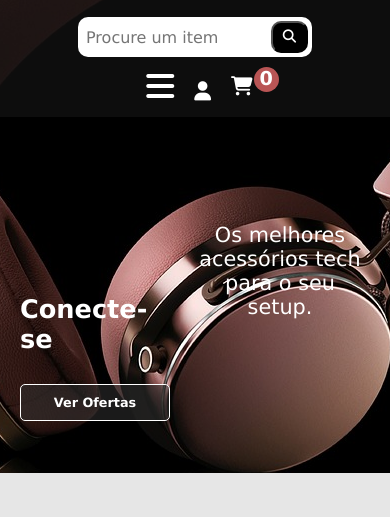
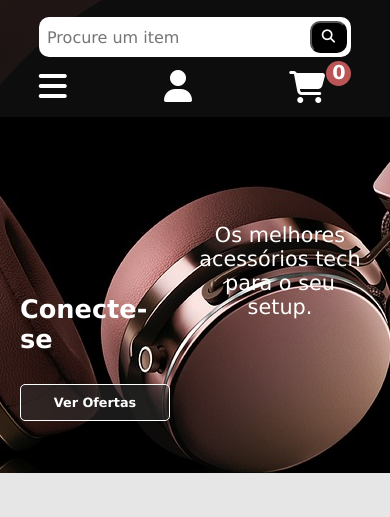
Before and after one commit to marceloguima/techpoint, a plain HTML site: page index.html in a window 390 px wide. Shown: the part 33-550 px from the top of the page. Drawn offline with Linux system fonts and the light colour scheme.

Commit message:
ajuste do navbar, agora os icones ficam abaixo do campo de pesquisa com space around

```diff
--- a/etilos/style.css
+++ b/etilos/style.css
@@ -791,17 +791,20 @@ form input:focus{
         height: 150px;
     }
 
+    .links-nav-menu{
+        top: 150px;
+    }
+
     .content-main-nav{
        flex-direction: column;
+       width: 50%;
 
     }
     .nav-icons {
         width: 25%;
+
     }
 
-    a i {
-        font-size: var(--font-size-medium);
-    }
 
     .content-buscar {
         width: 60vw;
@@ -840,7 +843,13 @@ form input:focus{
     }
 
     .nav-icons {
+       width: 100%;
+        justify-content: space-around;
+    }
 
+    .content-buscar {
+        width: 100%;
+        height: 40px;
     }
 
     .texto-hero {
```
Also changed, not shown: js/menu.js (+0 -23 lines).
